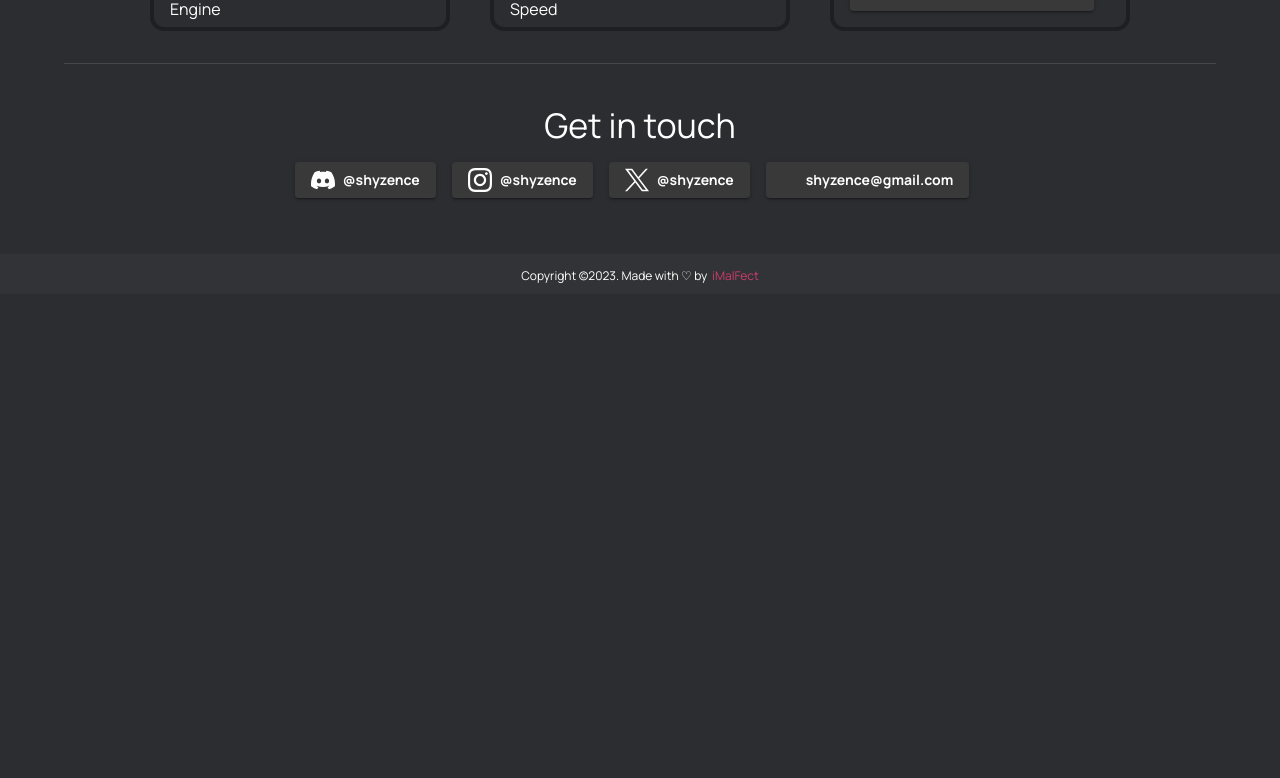
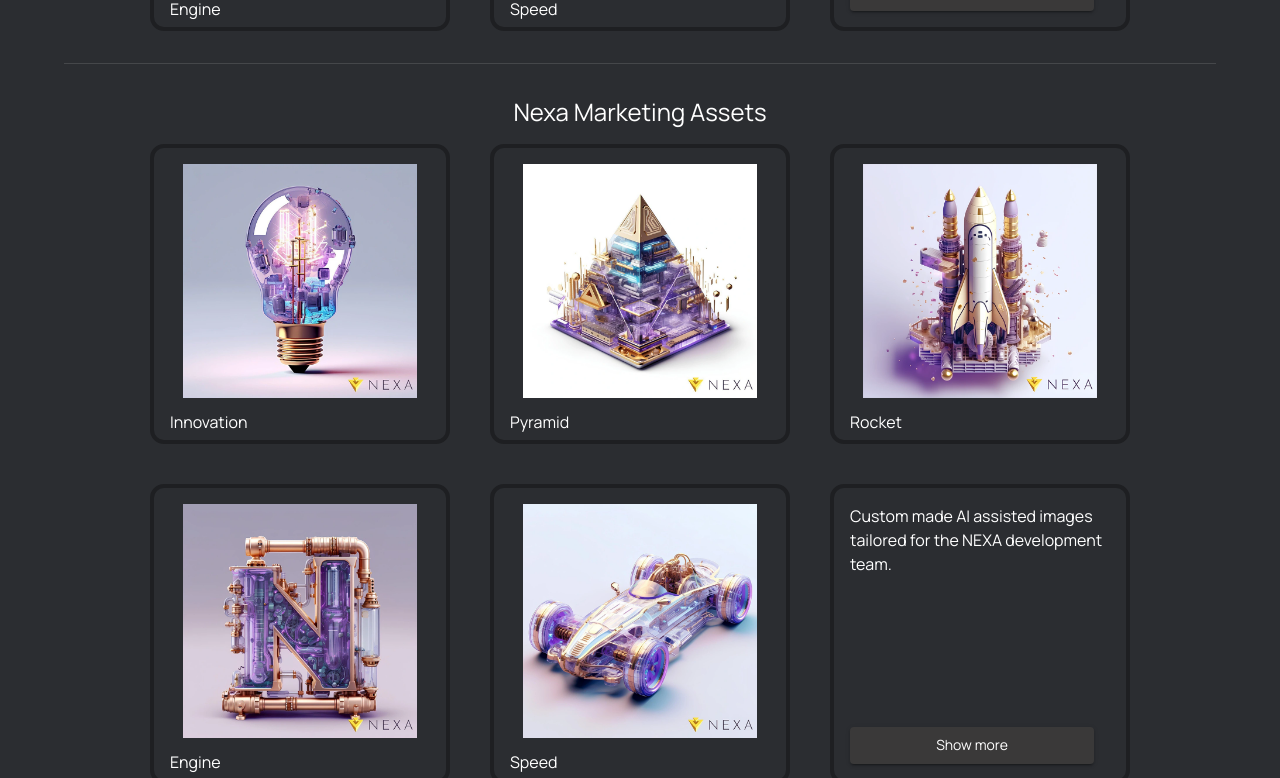
Before and after one commit to imalfect/shyzence-portfolio, a React (Vite) app: page / in a window 1280 px wide. Shown: the part 3744-4522 px from the top of the page. Before the commit the page ends 4038 px from the top, so only its background shows below. Built offline with nearby package versions, Linux system fonts and the light colour scheme; some icons are missing.

Commit message:
Update collections.js

```diff
--- a/src/collections.js
+++ b/src/collections.js
@@ -139,9 +139,31 @@ const encirclesNFTsCollection = {
         { img: nexa_miner, title: "Miner" },
       ]
     }
+    const nexa_assetsCollection2 = {
+      name: "Nexa Marketing Assets",
+      description: "Custom made AI assisted images tailored for the NEXA development team.",
+      boxWidth: 300,
+      boxHeight: 300,
+      images: [
+        { img: nexa_innovation, title: "Innovation" },
+        { img: nexa_pyramid, title: "Pyramid" },
+        { img: nexa_rocket, title: "Rocket" },
+        { img: nexa_engine, title: "Engine" },
+        { img: nexa_speed, title: "Speed" },
+        { img: nexa_atlantis, title: "Atlantis" },
+        { img: nexa_cyberlock, title: "Cyberlock" },
+        { img: nexa_deathstar, title: "Death Star" },
+        { img: nexa_stormtrooper, title: "Stormtrooper" },
+        { img: nexa_milleniumfalcon, title: "Millenium Falcon" },
+        { img: nexa_starship, title: "Starship" },
+        { img: nexa_diamondhands, title: "Diamond Hands" },
+        { img: nexa_miner, title: "Miner" },
+      ]
+    }
 export const collections = [
   tokenDesignsCollection,
   pepperNFTsCollection,
   encirclesNFTsCollection,
+  nexa_assetsCollection,
   nexa_assetsCollection
 ]
```
